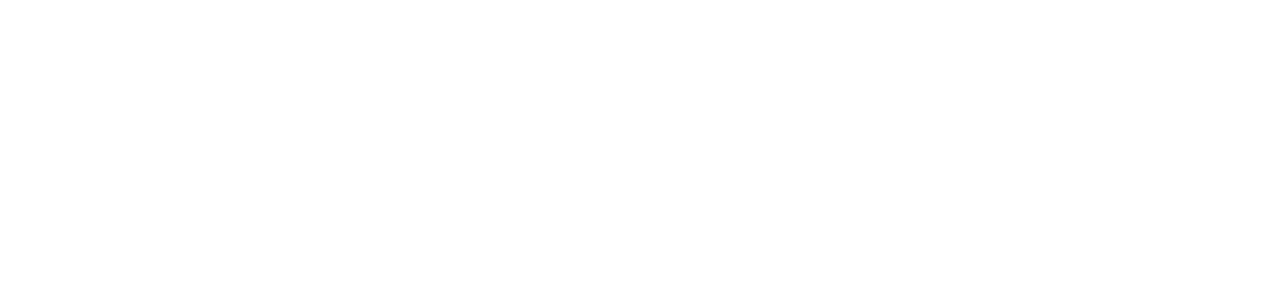
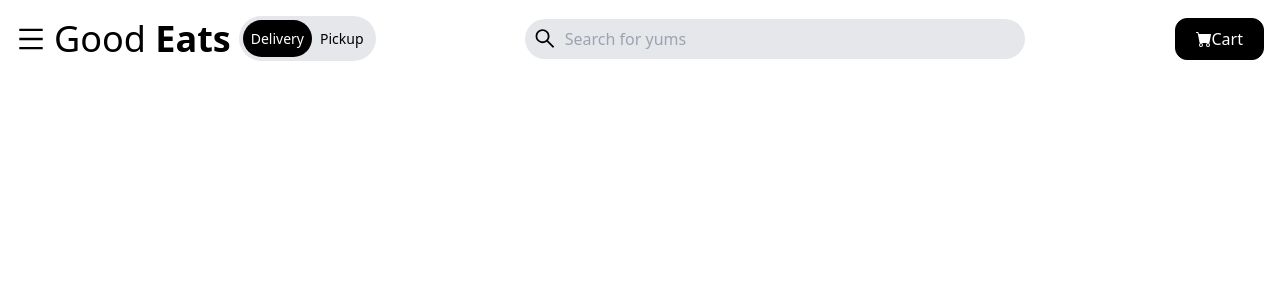
Before and after one commit to cuadchris/good_eats, a React (Create React App) app: page / in a window 1280 px wide. Shown: the top 300 px of the page. Built offline with nearby package versions, Linux system fonts and the light colour scheme.

Commit message:
working on Nav

```diff
--- a/package.json
+++ b/package.json
@@ -8,6 +8,7 @@
     "@testing-library/user-event": "^13.5.0",
     "react": "^18.2.0",
     "react-dom": "^18.2.0",
+    "react-icons": "^4.7.1",
     "react-scripts": "5.0.1",
     "web-vitals": "^2.1.4"
   },
--- a/src/App.js
+++ b/src/App.js
@@ -1,8 +1,9 @@
-
+import Nav from "./components/Nav";
 
 function App() {
   return (
     <div>
+      <Nav />
     </div>
   );
 }
--- /dev/null
+++ b/src/components/Nav.jsx
@@ -0,0 +1,39 @@
+import React from "react";
+import { AiOutlineMenu, AiOutlineSearch } from "react-icons/ai";
+import { BsFillCartFill } from "react-icons/bs";
+
+const Nav = () => {
+  return (
+    <div className="max-w-[1640] mx-auto flex justify-between items-center p-4">
+      {/* Left side */}
+      <div className="flex items-center">
+        <div className="cursor-pointer">
+          <AiOutlineMenu size={30} />
+        </div>
+        <h1 className="text-2xl sm:text-3xl lg:text-4xl px-2">
+          Good <span className="font-bold">Eats</span>
+        </h1>
+        <div className="hidden lg:flex items-center bg-gray-200 rounded-full p-1 text-[14px]">
+          <p className="bg-black text-white rounded-full p-2">Delivery</p>
+          <p className="p-2">Pickup</p>
+        </div>
+      </div>
+
+      {/* Search Input  */}
+      <div className="bg-gray-200 rounded-full flex items-center px-2 w-[200px] sm:w-[400px] lg:w-[500px]">
+        <AiOutlineSearch size={25} />
+        <input
+          className="bg-transparent p-2 focus:outline-none w-full"
+          type="text"
+          placeholder="Search for yums"
+        />
+      </div>
+      {/* Cart */}
+      <button className="bg-black text-white hidden md:flex items-center py-2">
+        <BsFillCartFill /> Cart
+      </button>
+    </div>
+  );
+};
+
+export default Nav;
```
Also changed, not shown: 1 other file (tests, documents, lock files or other folders).
